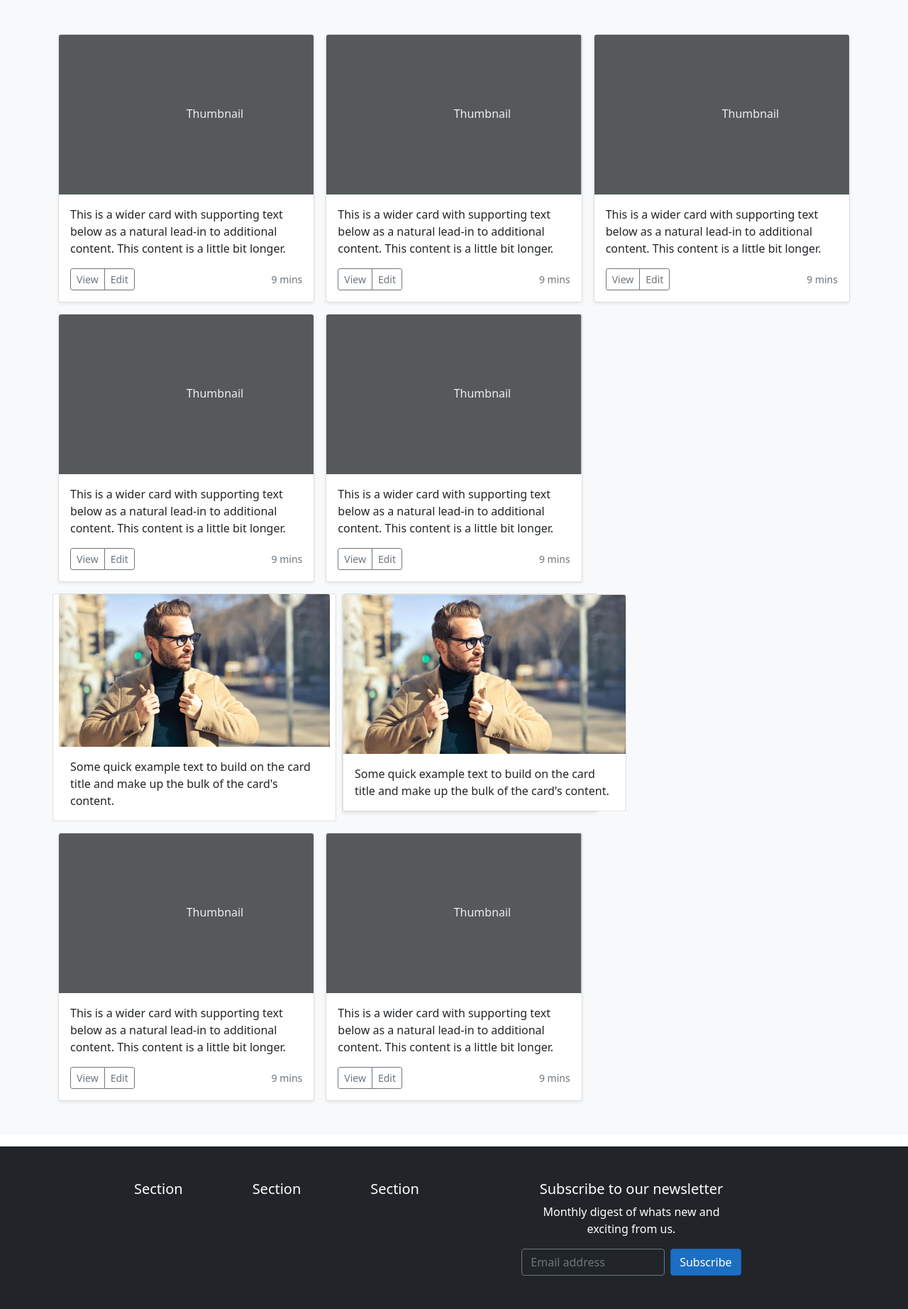
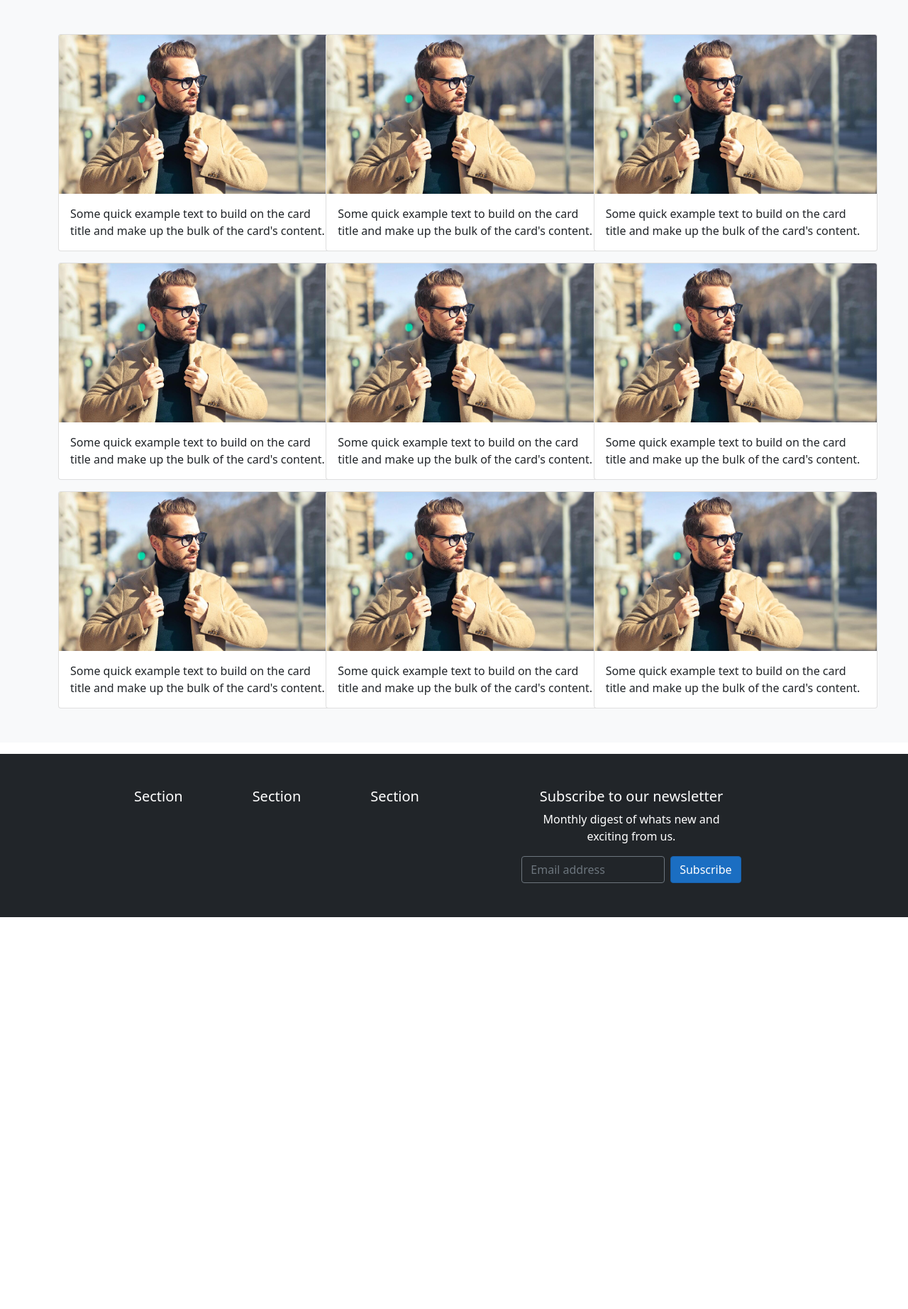
Before and after one commit to The-Rich-2809/Ultragamma, an ASP.NET Core app: page /Productos/Hombres in a window 1280 px wide. Shown: the part 48-1892 px from the top of the page at 71% size. After the commit the page ends 1400 px from the top, so only its background shows below. Run offline with ASP.NET Core 8, Linux system fonts and the light colour scheme; style sheets or scripts are compiled from the project's sources.

Commit message:
Secciones de productos concluidos
La sección de hombres, mujeres y accesorios esta concluida

```diff
--- a/Controllers/ProductosController.cs
+++ b/Controllers/ProductosController.cs
@@ -17,6 +17,16 @@ public class ProductosController : Controller
     {
         return View();
     }
+    public IActionResult Mujeres()
+    {
+        return View();
+    }
+    public IActionResult Accesorios()
+    {
+        return View();
+    }
+
+
 
 
     [ResponseCache(Duration = 0, Location = ResponseCacheLocation.None, NoStore = true)]
--- a/Views/Productos/Hombres.cshtml
+++ b/Views/Productos/Hombres.cshtml
@@ -17,134 +17,93 @@
 
             <div class="row row-cols-1 row-cols-sm-2 row-cols-md-3 g-3">
                 <div class="col">
-                    <div class="card shadow-sm">
-                        <svg class="bd-placeholder-img card-img-top" width="100%" height="225" xmlns="http://www.w3.org/2000/svg" role="img" aria-label="Placeholder: Thumbnail" preserveAspectRatio="xMidYMid slice" focusable="false"><title>Placeholder</title><rect width="100%" height="100%" fill="#55595c" /><text x="50%" y="50%" fill="#eceeef" dy=".3em">Thumbnail</text></svg>
-
+                    <div class="card" style="width: 25rem;">
+                        <img class="card-img-top" src="~/Images/Hombre1.jpg" alt="Card image cap">
                         <div class="card-body">
-                            <p class="card-text">This is a wider card with supporting text below as a natural lead-in to additional content. This content is a little bit longer.</p>
-                            <div class="d-flex justify-content-between align-items-center">
-                                <div class="btn-group">
-                                    <button type="button" class="btn btn-sm btn-outline-secondary">View</button>
-                                    <button type="button" class="btn btn-sm btn-outline-secondary">Edit</button>
-                                </div>
-                                <small class="text-muted">9 mins</small>
-                            </div>
+                            <p class="card-text">Some quick example text to build on the card title and make up the bulk of the card's content.</p>
                         </div>
                     </div>
                 </div>
                 <div class="col">
-                    <div class="card shadow-sm">
-                        <svg class="bd-placeholder-img card-img-top" width="100%" height="225" xmlns="http://www.w3.org/2000/svg" role="img" aria-label="Placeholder: Thumbnail" preserveAspectRatio="xMidYMid slice" focusable="false"><title>Placeholder</title><rect width="100%" height="100%" fill="#55595c" /><text x="50%" y="50%" fill="#eceeef" dy=".3em">Thumbnail</text></svg>
 
-                        <div class="card-body">
-                            <p class="card-text">This is a wider card with supporting text below as a natural lead-in to additional content. This content is a little bit longer.</p>
-                            <div class="d-flex justify-content-between align-items-center">
-                                <div class="btn-group">
-                                    <button type="button" class="btn btn-sm btn-outline-secondary">View</button>
-                                    <button type="button" class="btn btn-sm btn-outline-secondary">Edit</button>
-                                </div>
-                                <small class="text-muted">9 mins</small>
+                        <div class="card" style="width: 25rem;">
+                            <img class="card-img-top" src="~/Images/Hombre1.jpg" alt="Card image cap">
+                            <div class="card-body">
+                                <p class="card-text">Some quick example text to build on the card title and make up the bulk of the card's content.</p>
                             </div>
                         </div>
-                    </div>
+
+
                 </div>
                 <div class="col">
-                    <div class="card shadow-sm">
-                        <svg class="bd-placeholder-img card-img-top" width="100%" height="225" xmlns="http://www.w3.org/2000/svg" role="img" aria-label="Placeholder: Thumbnail" preserveAspectRatio="xMidYMid slice" focusable="false"><title>Placeholder</title><rect width="100%" height="100%" fill="#55595c" /><text x="50%" y="50%" fill="#eceeef" dy=".3em">Thumbnail</text></svg>
 
-                        <div class="card-body">
-                            <p class="card-text">This is a wider card with supporting text below as a natural lead-in to additional content. This content is a little bit longer.</p>
-                            <div class="d-flex justify-content-between align-items-center">
-                                <div class="btn-group">
-                                    <button type="button" class="btn btn-sm btn-outline-secondary">View</button>
-                                    <button type="button" class="btn btn-sm btn-outline-secondary">Edit</button>
-                                </div>
-                                <small class="text-muted">9 mins</small>
+                        <div class="card" style="width: 25rem;">
+                            <img class="card-img-top" src="~/Images/Hombre1.jpg" alt="Card image cap">
+                            <div class="card-body">
+                                <p class="card-text">Some quick example text to build on the card title and make up the bulk of the card's content.</p>
                             </div>
                         </div>
-                    </div>
+
                 </div>
 
                 <div class="col">
-                    <div class="card shadow-sm">
-                        <svg class="bd-placeholder-img card-img-top" width="100%" height="225" xmlns="http://www.w3.org/2000/svg" role="img" aria-label="Placeholder: Thumbnail" preserveAspectRatio="xMidYMid slice" focusable="false"><title>Placeholder</title><rect width="100%" height="100%" fill="#55595c" /><text x="50%" y="50%" fill="#eceeef" dy=".3em">Thumbnail</text></svg>
 
-                        <div class="card-body">
-                            <p class="card-text">This is a wider card with supporting text below as a natural lead-in to additional content. This content is a little bit longer.</p>
-                            <div class="d-flex justify-content-between align-items-center">
-                                <div class="btn-group">
-                                    <button type="button" class="btn btn-sm btn-outline-secondary">View</button>
-                                    <button type="button" class="btn btn-sm btn-outline-secondary">Edit</button>
-                                </div>
-                                <small class="text-muted">9 mins</small>
+                        <div class="card" style="width: 25rem;">
+                            <img class="card-img-top" src="~/Images/Hombre1.jpg" alt="Card image cap">
+                            <div class="card-body">
+                                <p class="card-text">Some quick example text to build on the card title and make up the bulk of the card's content.</p>
                             </div>
                         </div>
-                    </div>
+
                 </div>
                 <div class="col">
-                    <div class="card shadow-sm">
-                        <svg class="bd-placeholder-img card-img-top" width="100%" height="225" xmlns="http://www.w3.org/2000/svg" role="img" aria-label="Placeholder: Thumbnail" preserveAspectRatio="xMidYMid slice" focusable="false"><title>Placeholder</title><rect width="100%" height="100%" fill="#55595c" /><text x="50%" y="50%" fill="#eceeef" dy=".3em">Thumbnail</text></svg>
 
-                        <div class="card-body">
-                            <p class="card-text">This is a wider card with supporting text below as a natural lead-in to additional content. This content is a little bit longer.</p>
-                            <div class="d-flex justify-content-between align-items-center">
-                                <div class="btn-group">
-                                    <button type="button" class="btn btn-sm btn-outline-secondary">View</button>
-                                    <button type="button" class="btn btn-sm btn-outline-secondary">Edit</button>
-                                </div>
-                                <small class="text-muted">9 mins</small>
+                        <div class="card" style="width: 25rem;">
+                            <img class="card-img-top" src="~/Images/Hombre1.jpg" alt="Card image cap">
+                            <div class="card-body">
+                                <p class="card-text">Some quick example text to build on the card title and make up the bulk of the card's content.</p>
                             </div>
                         </div>
-                    </div>
+
                 </div>
+                <div class="col">
                 <div class="card" style="width: 25rem;">
                     <img class="card-img-top" src="~/Images/Hombre1.jpg" alt="Card image cap">
                     <div class="card-body">
                         <p class="card-text">Some quick example text to build on the card title and make up the bulk of the card's content.</p>
                     </div>
                 </div>
+                </div>
 
                 <div class="col">
-                    <div class="card shadow-sm">
+
                         <div class="card" style="width: 25rem;">
                             <img class="card-img-top" src="~/Images/Hombre1.jpg" alt="Card image cap">
                             <div class="card-body">
                                 <p class="card-text">Some quick example text to build on the card title and make up the bulk of the card's content.</p>
                             </div>
                         </div>
-                    </div>
+
                 </div>
                 <div class="col">
-                    <div class="card shadow-sm">
-                        <svg class="bd-placeholder-img card-img-top" width="100%" height="225" xmlns="http://www.w3.org/2000/svg" role="img" aria-label="Placeholder: Thumbnail" preserveAspectRatio="xMidYMid slice" focusable="false"><title>Placeholder</title><rect width="100%" height="100%" fill="#55595c" /><text x="50%" y="50%" fill="#eceeef" dy=".3em">Thumbnail</text></svg>
 
-                        <div class="card-body">
-                            <p class="card-text">This is a wider card with supporting text below as a natural lead-in to additional content. This content is a little bit longer.</p>
-                            <div class="d-flex justify-content-between align-items-center">
-                                <div class="btn-group">
-                                    <button type="button" class="btn btn-sm btn-outline-secondary">View</button>
-                                    <button type="button" class="btn btn-sm btn-outline-secondary">Edit</button>
-                                </div>
-                                <small class="text-muted">9 mins</small>
+                        <div class="card" style="width: 25rem;">
+                            <img class="card-img-top" src="~/Images/Hombre1.jpg" alt="Card image cap">
+                            <div class="card-body">
+                                <p class="card-text">Some quick example text to build on the card title and make up the bulk of the card's content.</p>
                             </div>
                         </div>
-                    </div>
+
                 </div>
                 <div class="col">
-                    <div class="card shadow-sm">
-                        <svg class="bd-placeholder-img card-img-top" width="100%" height="225" xmlns="http://www.w3.org/2000/svg" role="img" aria-label="Placeholder: Thumbnail" preserveAspectRatio="xMidYMid slice" focusable="false"><title>Placeholder</title><rect width="100%" height="100%" fill="#55595c" /><text x="50%" y="50%" fill="#eceeef" dy=".3em">Thumbnail</text></svg>
 
-                        <div class="card-body">
-                            <p class="card-text">This is a wider card with supporting text below as a natural lead-in to additional content. This content is a little bit longer.</p>
-                            <div class="d-flex justify-content-between align-items-center">
-                                <div class="btn-group">
-                                    <button type="button" class="btn btn-sm btn-outline-secondary">View</button>
-                                    <button type="button" class="btn btn-sm btn-outline-secondary">Edit</button>
-                                </div>
-                                <small class="text-muted">9 mins</small>
+                        <div class="card" style="width: 25rem;">
+                            <img class="card-img-top" src="~/Images/Hombre1.jpg" alt="Card image cap">
+                            <div class="card-body">
+                                <p class="card-text">Some quick example text to build on the card title and make up the bulk of the card's content.</p>
                             </div>
                         </div>
-                    </div>
+
                 </div>
             </div>
         </div>
```
Also changed, not shown: Views/Productos/Accesorios.cshtml (added, +111 -0 lines), Views/Productos/Mujeres.cshtml (added, +111 -0 lines), 8 other files.
